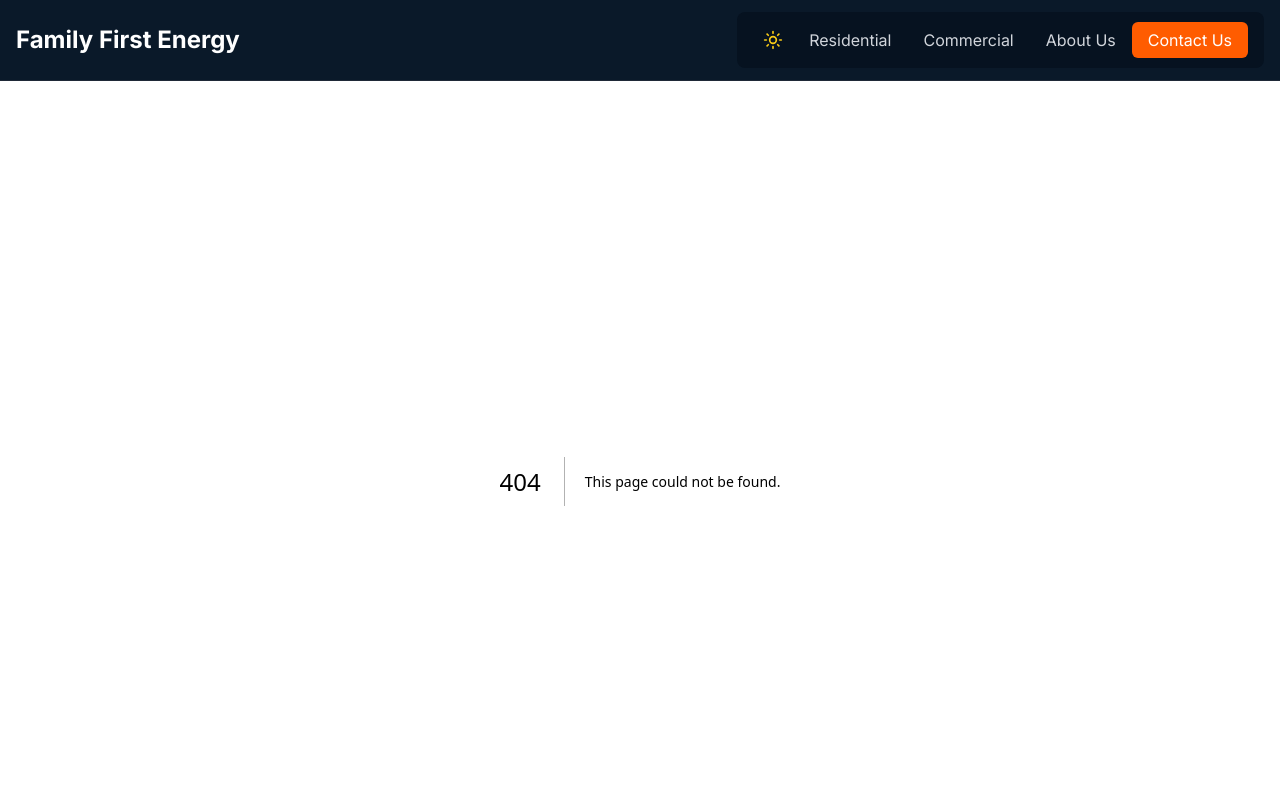
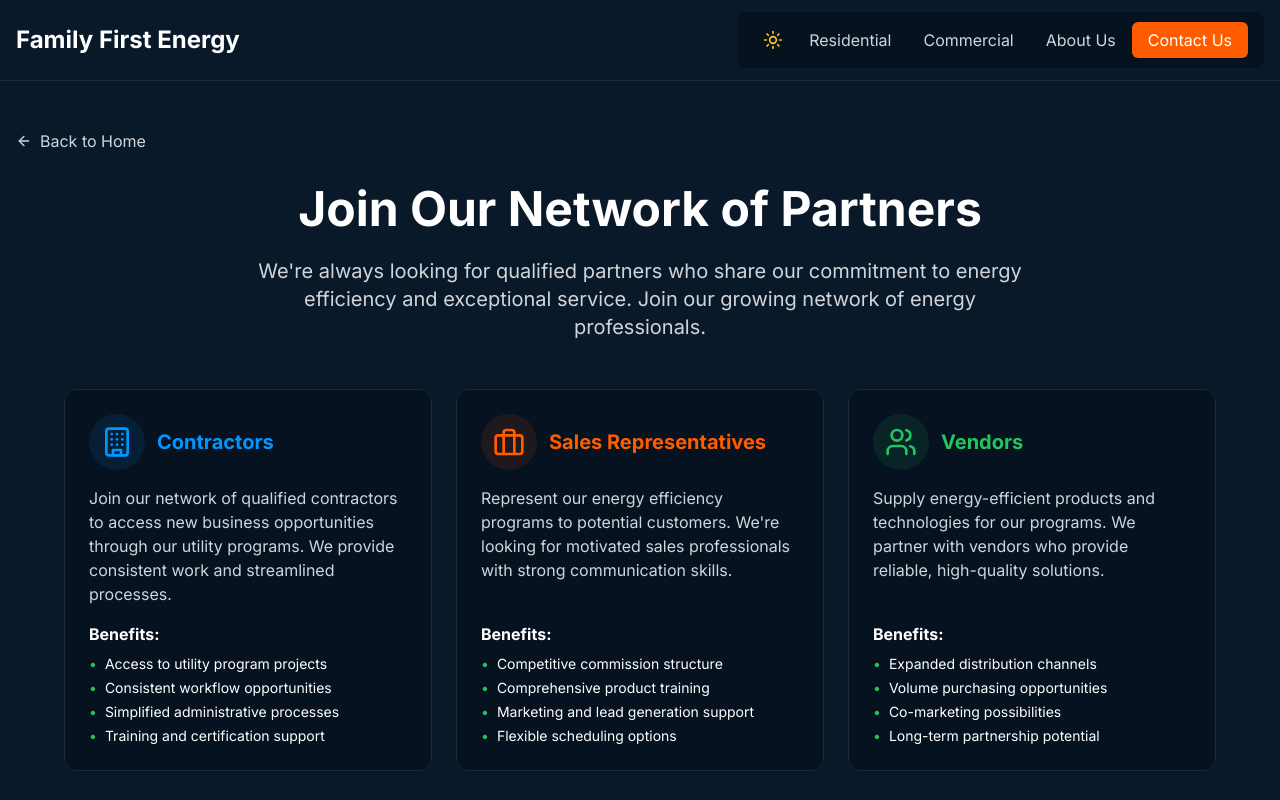
Before and after one commit to soccerneversleeps/FFEFinal-Clean, a Next.js app: page /partners in a window 1280 px wide. Before the commit this address had no page. Shown: the top 800 px of the page. Built offline with nearby package versions, Linux system fonts and the light colour scheme.

Commit message:
Restore partners page with improved layout and hover effects

```diff
--- /dev/null
+++ b/src/app/partners/page.tsx
@@ -0,0 +1,119 @@
+"use client"
+
+import Link from "next/link"
+import { ArrowLeft, ArrowRight, Users, Building, Briefcase } from "lucide-react"
+import { Button } from "@/components/ui/button"
+
+export default function PartnersPage() {
+  const partnerTypes = [
+    {
+      title: "Contractors",
+      icon: <Building className="h-8 w-8 text-blue" />,
+      description: "Join our network of qualified contractors to access new business opportunities through our utility programs. We provide consistent work and streamlined processes.",
+      benefits: [
+        "Access to utility program projects",
+        "Consistent workflow opportunities",
+        "Simplified administrative processes",
+        "Training and certification support"
+      ],
+      iconBgColor: "bg-blue/10",
+      iconColor: "text-blue"
+    },
+    {
+      title: "Sales Representatives",
+      icon: <Briefcase className="h-8 w-8 text-orange" />,
+      description: "Represent our energy efficiency programs to potential customers. We're looking for motivated sales professionals with strong communication skills.",
+      benefits: [
+        "Competitive commission structure",
+        "Comprehensive product training",
+        "Marketing and lead generation support",
+        "Flexible scheduling options"
+      ],
+      iconBgColor: "bg-orange/10",
+      iconColor: "text-orange"
+    },
+    {
+      title: "Vendors",
+      icon: <Users className="h-8 w-8 text-green" />,
+      description: "Supply energy-efficient products and technologies for our programs. We partner with vendors who provide reliable, high-quality solutions.",
+      benefits: [
+        "Expanded distribution channels",
+        "Volume purchasing opportunities",
+        "Co-marketing possibilities",
+        "Long-term partnership potential"
+      ],
+      iconBgColor: "bg-green/10",
+      iconColor: "text-green"
+    }
+  ]
+
+  return (
+    <div className="min-h-screen bg-navy text-white">
+      <div className="container mx-auto px-4 py-12">
+        <Link href="/" className="inline-flex items-center text-gray-300 hover:text-white mb-8">
+          <ArrowLeft className="mr-2 h-4 w-4" />
+          Back to Home
+        </Link>
+
+        <div className="max-w-6xl mx-auto">
+          <h1 className="text-4xl md:text-5xl font-bold mb-6 text-center">Join Our Network of Partners</h1>
+
+          <p className="text-xl text-gray-300 text-center mb-12 max-w-3xl mx-auto">
+            We're always looking for qualified partners who share our commitment to energy efficiency
+            and exceptional service. Join our growing network of energy professionals.
+          </p>
+
+          <div className="grid md:grid-cols-3 gap-6 mb-12">
+            {partnerTypes.map((type, index) => (
+              <div
+                key={index}
+                className="bg-navy-dark border border-gray-800 rounded-xl overflow-hidden h-full transition-all duration-300 hover:border-blue/50 hover:shadow-glow-blue hover:transform hover:scale-105"
+              >
+                <div className="p-6 flex flex-col h-full">
+                  <div className="flex items-center gap-3 mb-4">
+                    <div className={`${type.iconBgColor} p-3 rounded-full transition-all duration-300 group-hover:scale-110`}>
+                      {type.icon}
+                    </div>
+                    <h2 className={`text-xl font-bold ${type.iconColor}`}>{type.title}</h2>
+                  </div>
+
+                  <p className="text-gray-300 mb-4 flex-grow">
+                    {type.description}
+                  </p>
+
+                  <div>
+                    <h3 className="font-bold mb-2">Benefits:</h3>
+                    <ul className="grid gap-1">
+                      {type.benefits.map((benefit, i) => (
+                        <li key={i} className="flex items-start text-sm">
+                          <span className="text-green mr-2">•</span>
+                          <span>{benefit}</span>
+                        </li>
+                      ))}
+                    </ul>
+                  </div>
+                </div>
+              </div>
+            ))}
+          </div>
+
+          <div className="bg-gradient-to-r from-blue/20 to-navy-dark border border-blue/30 rounded-xl p-8 text-center max-w-4xl mx-auto transition-all duration-300 hover:border-blue/50 hover:shadow-glow-blue">
+            <h2 className="text-2xl font-bold mb-4">Ready to Partner With Us?</h2>
+            <p className="text-gray-300 mb-6">
+              Contact our team today to discuss partnership opportunities and how we can work together to advance energy efficiency in California.
+            </p>
+            <Button
+              className="bg-orange hover:bg-orange/90 text-white py-6 px-8 text-lg transition-all duration-300 transform hover:scale-105 hover:shadow-glow-orange"
+              asChild
+            >
+              <Link href="/contact" className="inline-flex items-center">
+                Contact Us Today
+                <ArrowRight className="ml-2 h-5 w-5 group-hover:translate-x-1 transition-transform" />
+              </Link>
+            </Button>
+          </div>
+        </div>
+      </div>
+    </div>
+  )
+}
```
